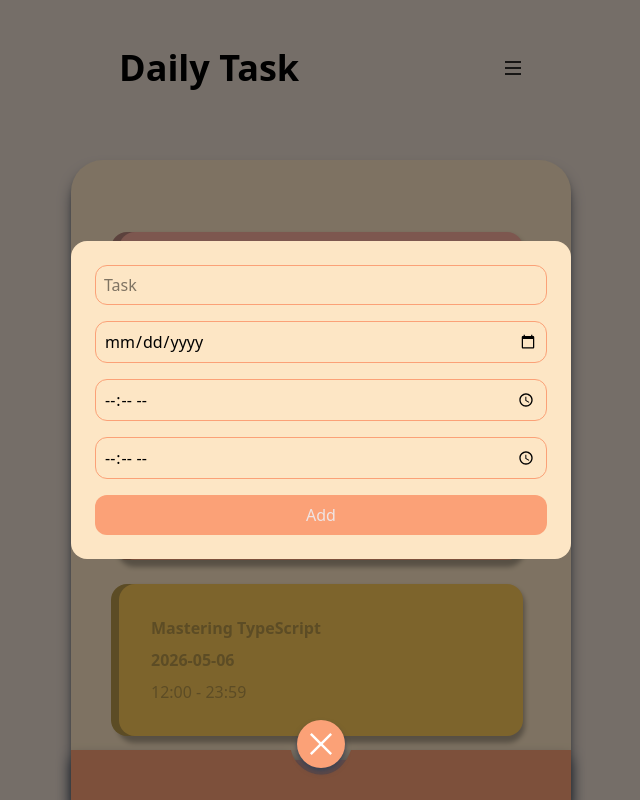
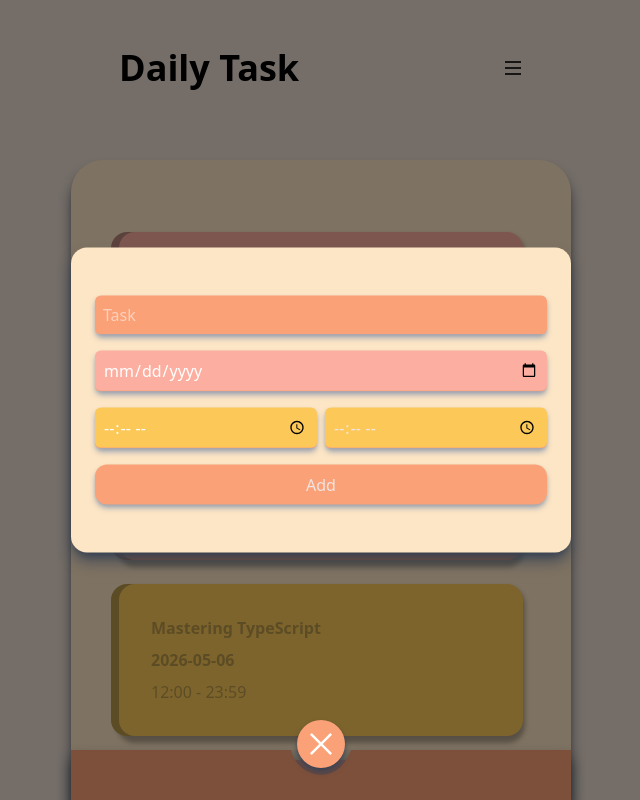
Before and after one commit to harshit24saxena/TodoWithCalendar, a Next.js app in the folder client/: page / in a window 1280 px wide. Both pictures are taken after a click on the button 640 px from the left and 744 px from the top of the page. Shown: the top 800 px of the page, without its empty margins (319-959 px from the left). Built offline with nearby package versions, Linux system fonts and the light colour scheme.

Commit message:
add task form styling update

```diff
--- a/client/app/(HomeComponents)/addTask.tsx
+++ b/client/app/(HomeComponents)/addTask.tsx
@@ -9,15 +9,15 @@ function addTask() {
   return (
   <>
     {addFormToggle && <InputForm />}
-    <button
+    <motion.button whileHover={{scale: 1.1}} whileTap={{scale: 0.9}}
     onClick={()  => setAddFormToggle(!addFormToggle)}
     className='bg-(--cta) z-2 fixed bottom-8 left-1/2 -translate-x-1/2 w-md h-md rounded-full shadow-md shadow-gray-700 '>
-      <motion.svg animate={{rotate: addFormToggle ? 45 : 0}} className="w-md h-md cursor-pointer" viewBox="0 0 100 100">
+      <motion.svg whileHover={{scale: 1.1}} animate={{rotate: addFormToggle ? 45 : 0}} className="w-md h-md cursor-pointer active:bg-(--cta-dark) active:rounded-full" viewBox="0 0 100 100">
         <line fill="white" stroke="white" strokeWidth="5" id="top" x1="20" y1="50" x2="80" y2="50" />
         <line fill="white" stroke="white" strokeWidth="5" id="middle" x1="50" y1="20" x2="50" y2="80" />
       </motion.svg>
-    </button>
-    <svg className="fixed bottom-0 sm:w-[500px] drop-shadow-xl drop-shadow-gray-600" viewBox="0 0 100 10">
+    </motion.button>
+    <svg  className="fixed bottom-0 sm:w-[500px] drop-shadow-xl drop-shadow-gray-600 " viewBox="0 0 100 10">
       {/* this is for smaller screen size */}
       <path fill="var(--cta)" d="M 0 0 L 42 0 C 45 5 53 8 58 0 L 100 0 L 100 10 L 0 10 Z" />
       {/* this is for larger screen size */}
--- a/client/app/(HomeComponents)/inputForm.tsx
+++ b/client/app/(HomeComponents)/inputForm.tsx
@@ -1,5 +1,6 @@
 import { useStore } from "../store"
 import { useSearchParams } from 'next/navigation'
+import { motion } from "motion/react"
 
 export default function InputForm() {
 const {addList, setAddFormToggle}:any = useStore()
@@ -25,13 +26,15 @@ async function formSubmit(formData:any){
   })
 }
     return (
-        <div className="fixed top-0 left-0 w-full h-full bg-black/50 z-1">
-            <form action={formSubmit} className="bg-foreground fixed top-1/2 left-1/2 -translate-x-1/2 -translate-y-1/2 z-2 flex flex-col gap-4 justify-center items-center max-w-[500px] w-10/12 h-contain p-sm rounded-2xl">
-                <input type="text" name="title" placeholder="Task" className="w-full h-1/6 p-2 rounded-xl border border-(--cta) text-black" />
-                <input type="date" name="date" placeholder="Date"  className="w-full h-1/6 p-2 rounded-xl border border-(--cta) text-black" />
-                <input type="time" name="startTime" placeholder="startTime"  className="w-full h-1/6 p-2 rounded-xl border border-(--cta) text-black" />
-                <input type="time" name="endTime" placeholder="endTime"  className="w-full h-1/6 p-2 rounded-xl border border-(--cta) text-black" />
-                <button type="submit" className="bg-(--cta) w-full py-2 rounded-xl">Add</button>
+        <div className="fixed bottom-0 left-0 w-full h-full bg-black/50 z-1">
+            <form action={formSubmit} className="bg-foreground fixed top-1/2 left-1/2 -translate-x-1/2 -translate-y-1/2 z-2 flex flex-col gap-4 justify-center items-center max-w-[500px] w-10/12 h-contain px-sm py-md rounded-2xl shadow-lg shadow-gray-700">
+                <motion.input type="text" name="title" whileHover={{scale: 1.05}} placeholder="Task" className="w-full h-1/6 p-2 bg-(--accent-orange) border-(--cta) border-b text-(--bg-primary) rounded-md shadow-md shadow-gray-400 focus:bg-foreground focus:outline-none focus:border-(--cta) focus:border-b-2 focus:rounded-none focus:text-black " />
+                <motion.input type="date" onClick={(e) => e.currentTarget.showPicker()} name="date" whileHover={{scale: 1.05}} placeholder="Date"  className="w-full h-1/6 p-2 bg-(--accent-peach) border-(--cta) border-b text-(--bg-primary) rounded-md shadow-md shadow-gray-400 focus:bg-foreground focus:outline-none focus:border-(--cta) focus:border-b-2 focus:rounded-none focus:text-black " />
+                <div className="flex gap-2 w-full">
+                <motion.input type="time" onClick={(e) => e.currentTarget.showPicker()} name="startTime" whileHover={{scale: 1.05}} placeholder="startTime"  className="w-full h-1/6 p-2 bg-(--accent-yellow) border-(--cta) border-b text-(--bg-primary) rounded-md shadow-md shadow-gray-400 focus:bg-foreground focus:outline-none focus:border-(--cta) focus:border-b-2 focus:rounded-none focus:text-black " />
+                <motion.input type="time" onClick={(e) => e.currentTarget.showPicker()} name="endTime" whileHover={{scale: 1.05}} placeholder="endTime"  className="w-full h-1/6 p-2 bg-(--accent-yellow) border-(--cta) border-b text(--bg-primary) rounded-md shadow-md shadow-gray-400 focus:bg-foreground focus:outline-none focus:border-(--cta) focus:border-b-2 focus:rounded-none focus:text-black " />
+                </div>
+                <motion.button whileHover={{scale: 1.05}} whileTap={{scale: 0.9}} type="submit" className="bg-(--cta) w-full py-2 rounded-xl shadow-md shadow-gray-400 active:bg-(--cta-dark) active:rounded-full">Add</motion.button>
             </form>
         </div>
     );
--- a/client/app/globals.css
+++ b/client/app/globals.css
@@ -6,6 +6,7 @@
 --bg-accent: #FDE6C5;
 
 --cta : #FBA177;
+--cta-dark : #fa8c59;
 
 --accent-orange: #FBA177;
 --accent-peach: #FCAFA0;
```
Also changed, not shown: 1 other file (tests, documents, lock files or other folders).
